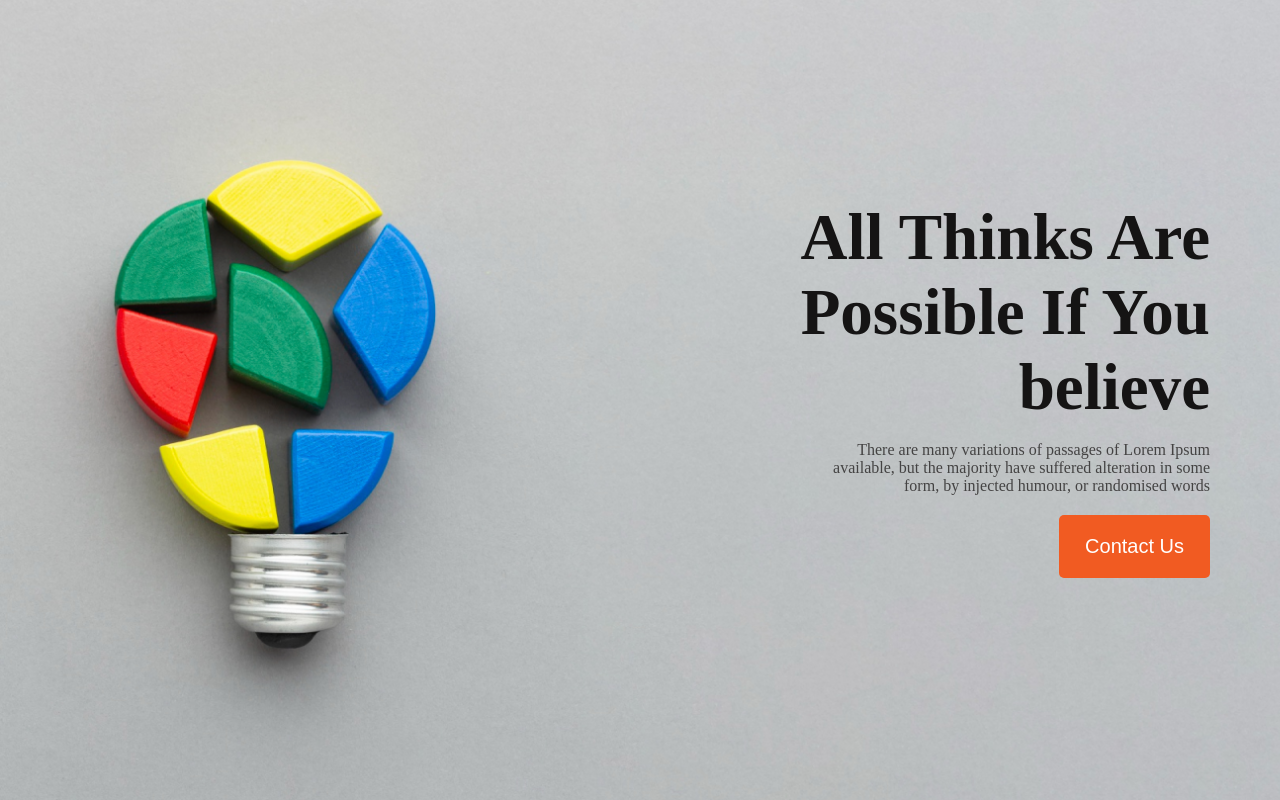
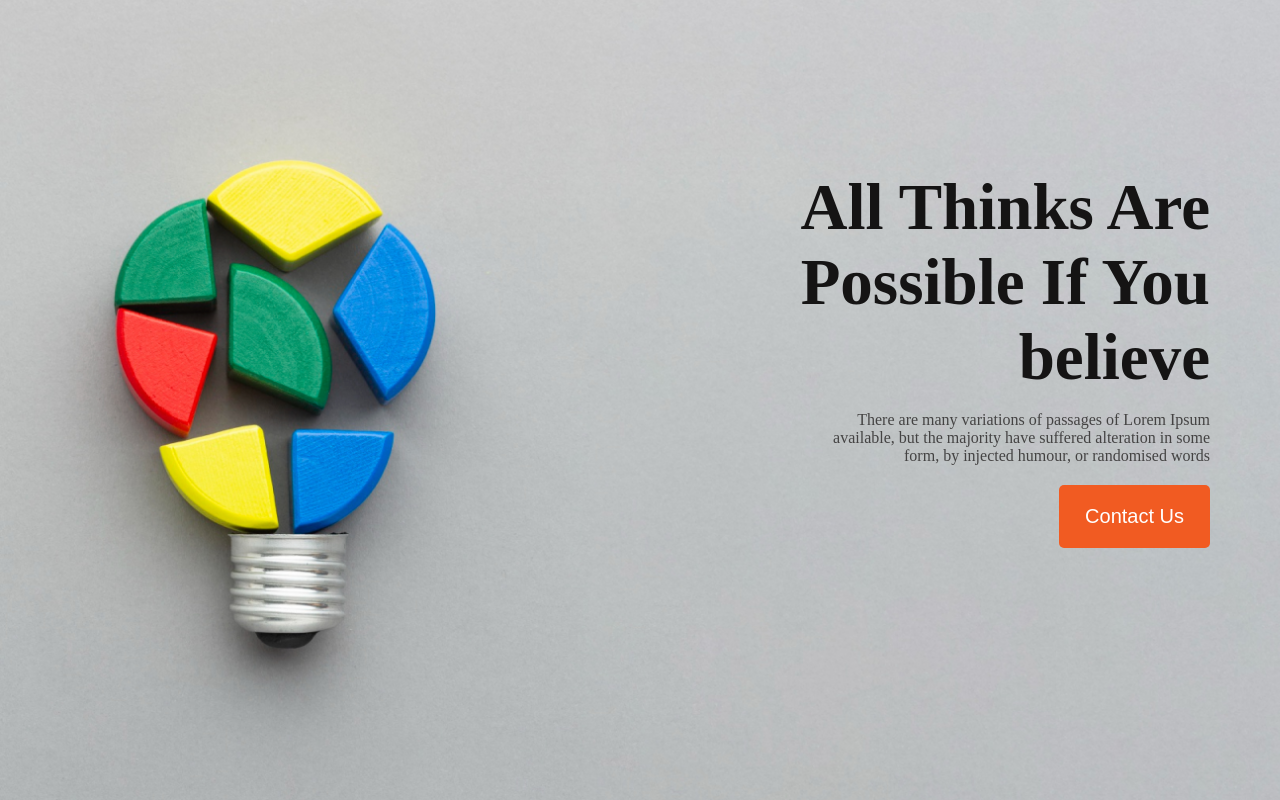
Before and after one commit to smshaown/new-year-new, a plain HTML site: page index.html in a window 1280 px wide. Shown: the top 800 px of the page. Drawn offline with Linux system fonts and the light colour scheme.

Commit message:
project done

```diff
--- a/style.css
+++ b/style.css
@@ -30,7 +30,7 @@
 }
 
 .banner-title{
-    padding-top: 200px;
+    padding-top: 170px;
     font-size: 65px;
     font-weight: bold;
     color: #151414;
```
